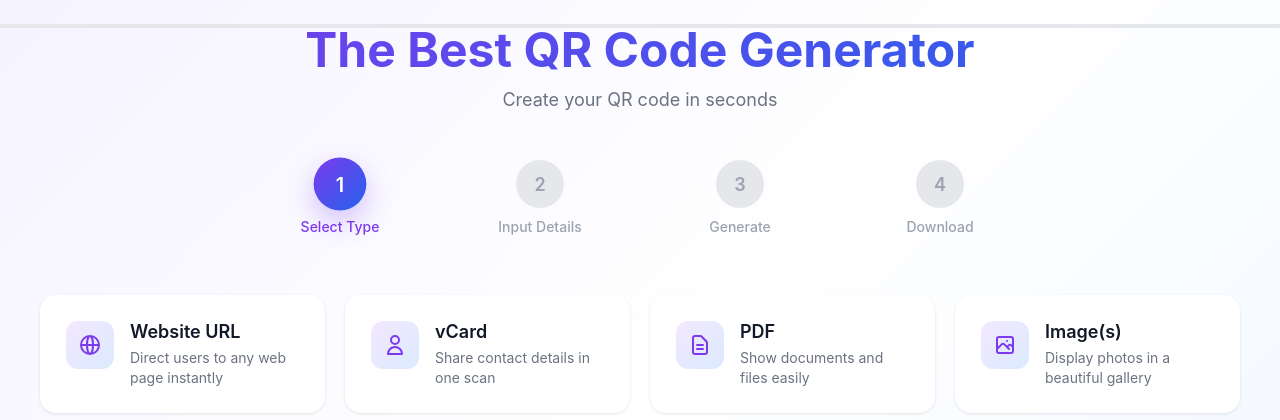
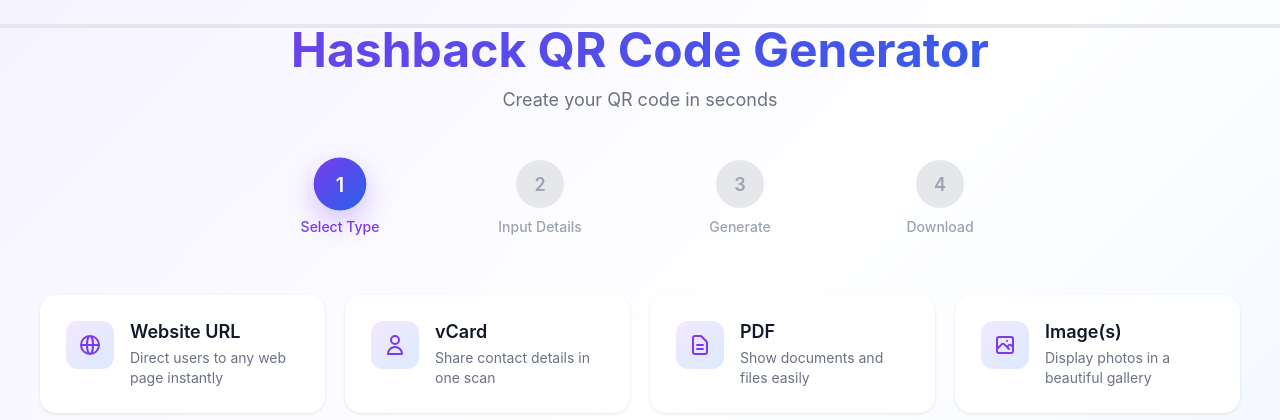
Before and after one commit to Samnjor-alpha/qr-gen, a PHP site: page / in a window 1280 px wide. Shown: the top 420 px of the page. Run offline with PHP 8.4, Linux system fonts and the light colour scheme.

Commit message:
change the title

```diff
--- a/index.php
+++ b/index.php
@@ -419,7 +419,7 @@
 <body>
 <div class="container">
     <div class="header">
-        <h1>The Best QR Code Generator</h1>
+        <h1>Hashback QR Code Generator</h1>
         <p>Create your QR code in seconds</p>
     </div>
 
```
